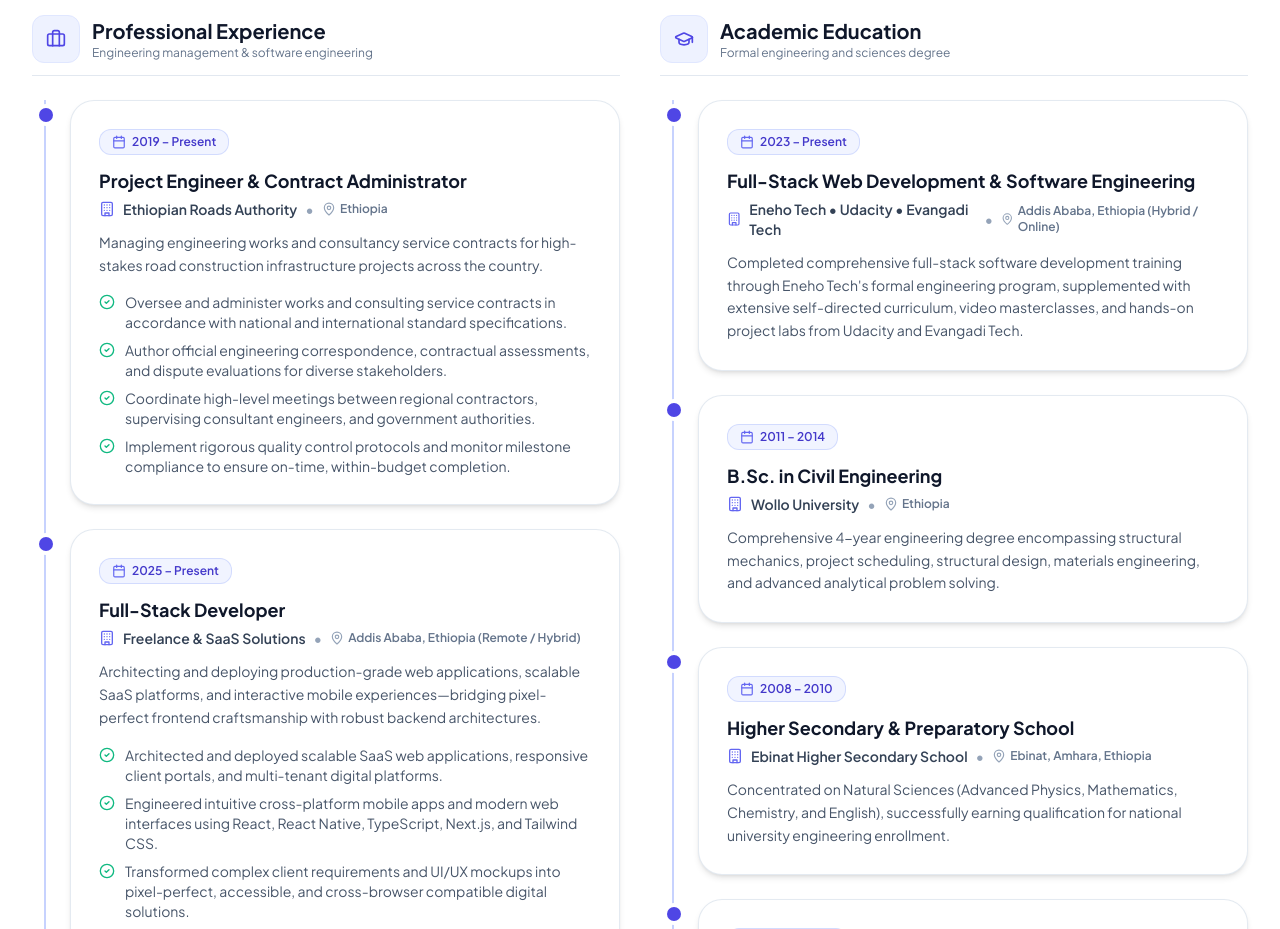
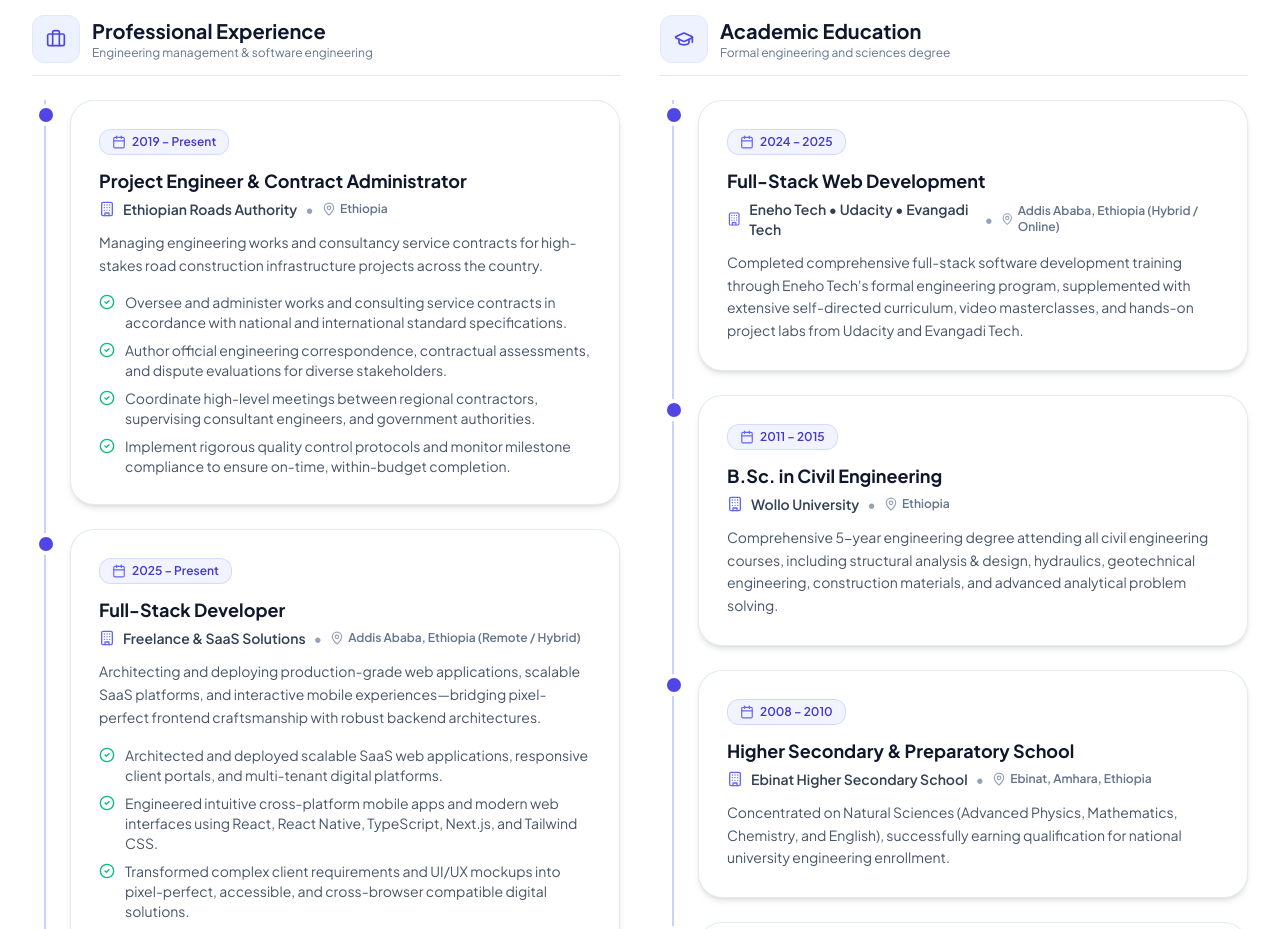
Before and after one commit to meseretshumye/Resume, a React (Vite) app: page / in a window 1280 px wide. Shown: the part 3560-4489 px from the top of the page. Built offline with nearby package versions, Linux system fonts and the light colour scheme.

Commit message:
fix(education): update Full-Stack Web Development title and period (2024-2025) and B.Sc. Civil Engineering period (2011-2015)

```diff
--- a/src/data/resumeData.js
+++ b/src/data/resumeData.js
@@ -157,10 +157,10 @@
   education: [
     {
       id: "edu-fullstack",
-      degree: "Full-Stack Web Development & Software Engineering",
+      degree: "Full-Stack Web Development",
       institution: "Eneho Tech • Udacity • Evangadi Tech",
       location: "Addis Ababa, Ethiopia (Hybrid / Online)",
-      period: "2023 – Present",
+      period: "2024 – 2025",
       grade: "Professional Certification",
       description: "Completed comprehensive full-stack software development training through Eneho Tech's formal engineering program, supplemented with extensive self-directed curriculum, video masterclasses, and hands-on project labs from Udacity and Evangadi Tech.",
       skillsAcquired: [
@@ -177,9 +177,9 @@
       degree: "B.Sc. in Civil Engineering",
       institution: "Wollo University",
       location: "Ethiopia",
-      period: "2011 – 2014",
+      period: "2011 – 2015",
       grade: "Honors Graduate",
-      description: "Comprehensive 4-year engineering degree encompassing structural mechanics, project scheduling, structural design, materials engineering, and advanced analytical problem solving.",
+      description: "Comprehensive 5-year engineering degree attending all civil engineering courses, including structural analysis & design, hydraulics, geotechnical engineering, construction materials, and advanced analytical problem solving.",
       skillsAcquired: ["Structural Analysis", "Project Scheduling", "Engineering Mathematics", "Technical Drafting", "Systematic Problem Solving"]
     },
     {
```
